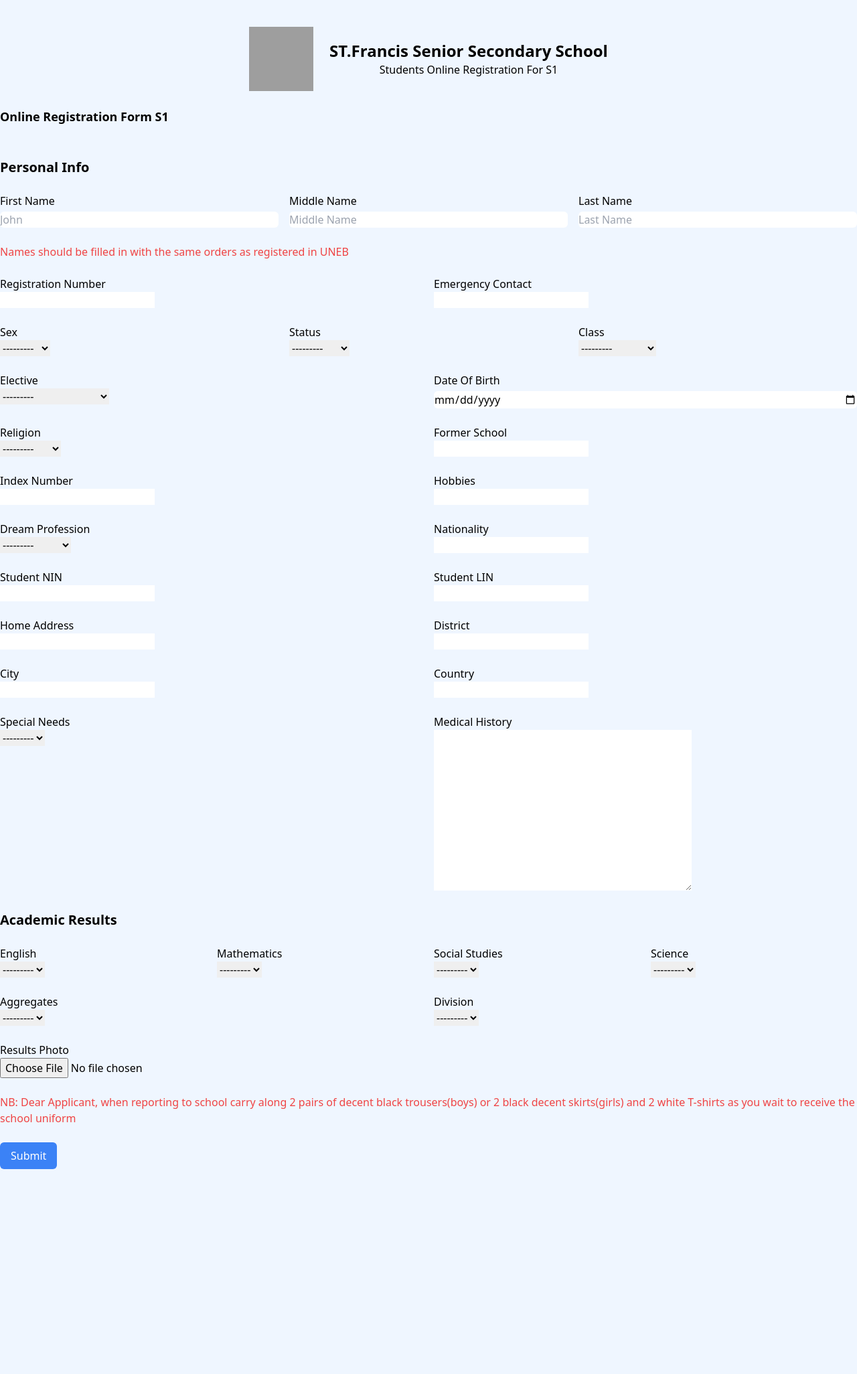
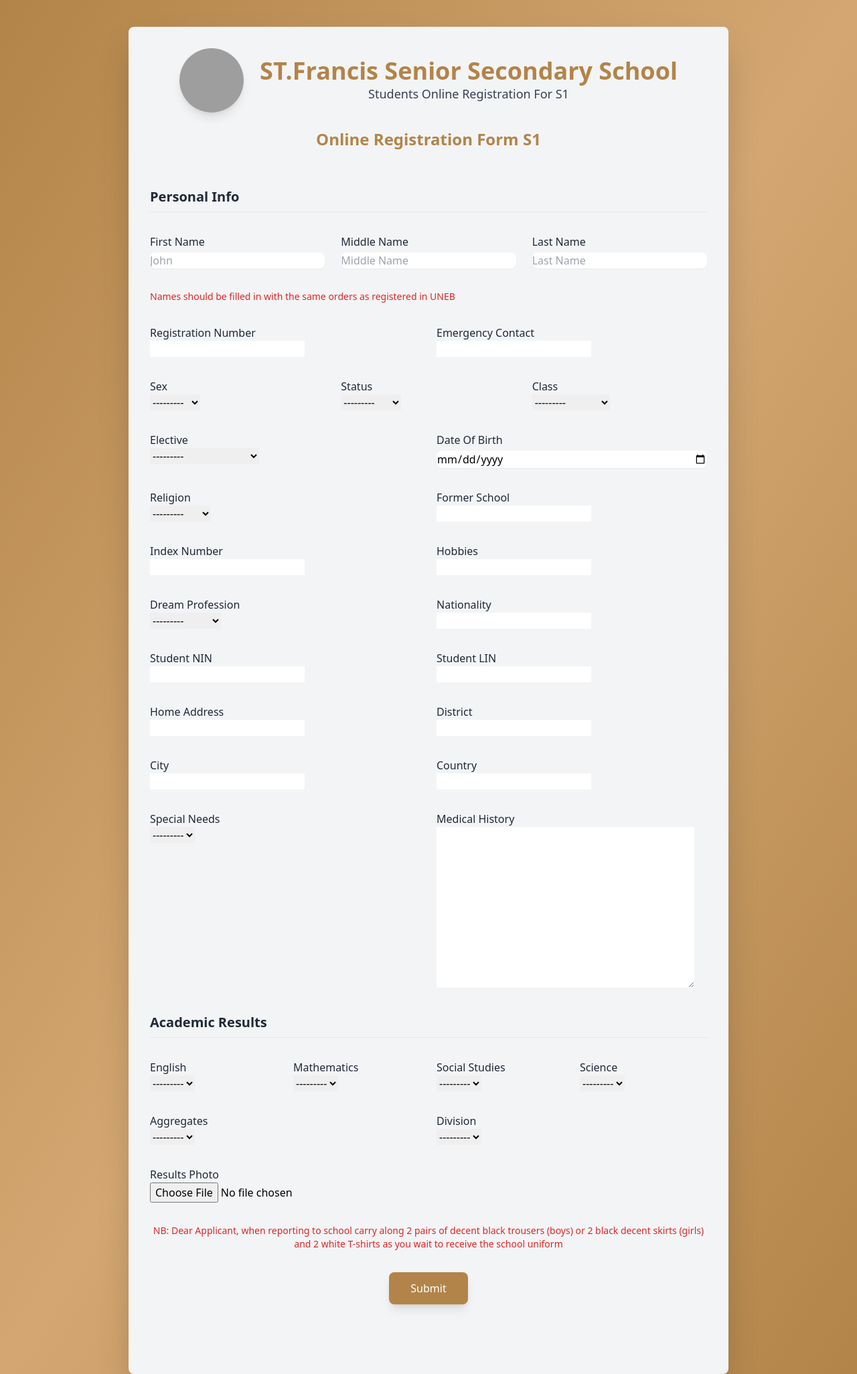
Before and after one commit to kalosius/Octo-Engine, a Django app: page /seniorone/auth/register in a window 1280 px wide. Shown: the whole page at 67% size. Before the commit the page ends 1746 px from the top, so only its background shows below. Run offline with Django 5.2, Linux system fonts and the light colour scheme; some libraries are stand-ins or nearby versions; grey boxes are pictures that could not be loaded.

Commit message:
Contact form design

```diff
--- a/schoolapp/templates/auth/formoneregister.html
+++ b/schoolapp/templates/auth/formoneregister.html
@@ -8,179 +8,181 @@
     <script src="https://cdn.tailwindcss.com"></script>
 </head>
 
-<body class="bg-blue-50">
-    <div class="container mx-auto mt-10">
+<body class="bg-gradient-to-br from-[#b28449] via-[#d4a772] to-[#b28449] min-h-screen flex items-center justify-center">
+    <div class="container mx-auto mt-10 p-8 bg-gray-100 shadow-2xl rounded-lg max-w-4xl">
         <center>
             <div class="flex justify-center items-center">
-                <img src="https://stfranciss.netlify.app/th.png" alt="" class="w-24 h-24">
+                <img src="https://stfranciss.netlify.app/th.png" alt="School Logo" class="w-24 h-24 rounded-full shadow-lg">
                 <div class="ml-6 text-center">
-                    <h2 class="text-2xl font-bold">ST.Francis Senior Secondary School</h2>
-                    <p>Students Online Registration For S1</p>
+                    <h2 class="text-4xl font-extrabold text-[#b28449]">ST.Francis Senior Secondary School</h2>
+                    <p class="text-gray-700 text-lg">Students Online Registration For S1</p>
                 </div>
             </div>
         </center>
 
         <br>
-        <h5 class="text-lg font-semibold">Online Registration Form S1</h5><br>
-        <form id="registrationForm" method="POST" enctype="multipart/form-data" class="space-y-6">
+        <h5 class="text-2xl font-semibold text-[#b28449] text-center">Online Registration Form S1</h5><br>
+        <form id="registrationForm" method="POST" enctype="multipart/form-data" class="space-y-8">
             {% csrf_token %}
-            <h3 class="text-xl font-semibold">Personal Info</h3>
-            <div class="grid grid-cols-1 md:grid-cols-3 gap-4">
+            <h3 class="text-xl font-semibold text-gray-800 border-b pb-2">Personal Info</h3>
+            <div class="grid grid-cols-1 md:grid-cols-3 gap-6">
                 <div>
-                    <label for="id_first_name" class="block font-medium">First Name</label>
-                    <input type="text" id="id_first_name" name="first_name" class="form-input mt-1 block w-full border-gray-300 rounded-md" placeholder="John" required>
+                    <label for="id_first_name" class="block font-medium text-gray-800">First Name</label>
+                    <input type="text" id="id_first_name" name="first_name" class="form-input mt-1 block w-full border-gray-300 rounded-lg shadow-sm focus:ring-blue-500 focus:border-blue-500" placeholder="John" required>
                 </div>
                 <div>
-                    <label for="id_middle_name" class="block font-medium">Middle Name</label>
-                    <input type="text" id="id_middle_name" name="middle_name" class="form-input mt-1 block w-full border-gray-300 rounded-md" placeholder="Middle Name">
+                    <label for="id_middle_name" class="block font-medium text-gray-800">Middle Name</label>
+                    <input type="text" id="id_middle_name" name="middle_name" class="form-input mt-1 block w-full border-gray-300 rounded-lg shadow-sm focus:ring-blue-500 focus:border-blue-500" placeholder="Middle Name">
                 </div>
                 <div>
-                    <label for="id_last_name" class="block font-medium">Last Name</label>
-                    <input type="text" id="id_last_name" name="last_name" class="form-input mt-1 block w-full border-gray-300 rounded-md" placeholder="Last Name" required>
+                    <label for="id_last_name" class="block font-medium text-gray-800">Last Name</label>
+                    <input type="text" id="id_last_name" name="last_name" class="form-input mt-1 block w-full border-gray-300 rounded-lg shadow-sm focus:ring-blue-500 focus:border-blue-500" placeholder="Last Name" required>
                 </div>
             </div>
-            <p class="text-red-500">Names should be filled in with the same orders as registered in UNEB</p>
-            <div class="grid grid-cols-1 md:grid-cols-2 gap-4">
+            <p class="text-sm text-red-600 mt-2">Names should be filled in with the same orders as registered in UNEB</p>
+            <div class="grid grid-cols-1 md:grid-cols-2 gap-6">
                 <div>
-                    <label for="id_reg_no" class="block font-medium">Registration Number</label>
+                    <label for="id_reg_no" class="block font-medium text-gray-800">Registration Number</label>
                     {{ form.reg_no }}
                 </div>
                 <div>
-                    <label for="id_emergency_contact" class="block font-medium">Emergency Contact</label>
+                    <label for="id_emergency_contact" class="block font-medium text-gray-800">Emergency Contact</label>
                     {{ form.emergency_contact }}
                 </div>
             </div>
-            <div class="grid grid-cols-1 md:grid-cols-3 gap-4">
+            <div class="grid grid-cols-1 md:grid-cols-3 gap-6">
                 <div>
-                    <label for="id_sex" class="block font-medium">Sex</label>
+                    <label for="id_sex" class="block font-medium text-gray-800">Sex</label>
                     {{ form.sex }}
                 </div>
                 <div>
-                    <label for="id_status" class="block font-medium">Status</label>
+                    <label for="id_status" class="block font-medium text-gray-800">Status</label>
                     {{ form.status }}
                 </div>
                 <div>
-                    <label for="id_cls" class="block font-medium">Class</label>
+                    <label for="id_cls" class="block font-medium text-gray-800">Class</label>
                     {{ form.cls }}
                 </div>
             </div>
-            <div class="grid grid-cols-1 md:grid-cols-2 gap-4">
+            <div class="grid grid-cols-1 md:grid-cols-2 gap-6">
                 <div>
-                    <label for="id_elective" class="block font-medium">Elective</label>
+                    <label for="id_elective" class="block font-medium text-gray-800">Elective</label>
                     {{ form.elective }}
                 </div>
                 <div>
-                    <label for="id_date_of_birth" class="block font-medium">Date Of Birth</label>
-                    <input type="date" id="id_date_of_birth" name="date_of_birth" class="form-input mt-1 block w-full border-gray-300 rounded-md" required>
+                    <label for="id_date_of_birth" class="block font-medium text-gray-800">Date Of Birth</label>
+                    <input type="date" id="id_date_of_birth" name="date_of_birth" class="form-input mt-1 block w-full border-gray-300 rounded-lg shadow-sm focus:ring-blue-500 focus:border-blue-500" required>
                 </div>
             </div>
-            <div class="grid grid-cols-1 md:grid-cols-2 gap-4">
+            <div class="grid grid-cols-1 md:grid-cols-2 gap-6">
                 <div>
-                    <label for="id_religion" class="block font-medium">Religion</label>
+                    <label for="id_religion" class="block font-medium text-gray-800">Religion</label>
                     {{ form.religion }}
                 </div>
                 <div>
-                    <label for="id_former_school" class="block font-medium">Former School</label>
+                    <label for="id_former_school" class="block font-medium text-gray-800">Former School</label>
                     {{ form.former_school }}
                 </div>
             </div>
-            <div class="grid grid-cols-1 md:grid-cols-2 gap-4">
+            <div class="grid grid-cols-1 md:grid-cols-2 gap-6">
                 <div>
-                    <label for="id_index_no" class="block font-medium">Index Number</label>
+                    <label for="id_index_no" class="block font-medium text-gray-800">Index Number</label>
                     {{ form.index_no }}
                 </div>
                 <div>
-                    <label for="id_hobbies" class="block font-medium">Hobbies</label>
+                    <label for="id_hobbies" class="block font-medium text-gray-800">Hobbies</label>
                     {{ form.hobbies }}
                 </div>
             </div>
-            <div class="grid grid-cols-1 md:grid-cols-2 gap-4">
+            <div class="grid grid-cols-1 md:grid-cols-2 gap-6">
                 <div>
-                    <label for="id_dream_profession" class="block font-medium">Dream Profession</label>
+                    <label for="id_dream_profession" class="block font-medium text-gray-800">Dream Profession</label>
                     {{ form.dream_profession }}
                 </div>
                 <div>
-                    <label for="id_nationality" class="block font-medium">Nationality</label>
+                    <label for="id_nationality" class="block font-medium text-gray-800">Nationality</label>
                     {{ form.nationality }}
                 </div>
             </div>
-            <div class="grid grid-cols-1 md:grid-cols-2 gap-4">
+            <div class="grid grid-cols-1 md:grid-cols-2 gap-6">
                 <div>
-                    <label for="id_student_nin" class="block font-medium">Student NIN</label>
+                    <label for="id_student_nin" class="block font-medium text-gray-800">Student NIN</label>
                     {{ form.student_nin }}
                 </div>
                 <div>
-                    <label for="id_student_lin" class="block font-medium">Student LIN</label>
+                    <label for="id_student_lin" class="block font-medium text-gray-800">Student LIN</label>
                     {{ form.student_lin }}
                 </div>
             </div>
-            <div class="grid grid-cols-1 md:grid-cols-2 gap-4">
+            <div class="grid grid-cols-1 md:grid-cols-2 gap-6">
                 <div>
-                    <label for="id_home_address" class="block font-medium">Home Address</label>
+                    <label for="id_home_address" class="block font-medium text-gray-800">Home Address</label>
                     {{ form.home_address }}
                 </div>
                 <div>
-                    <label for="id_district" class="block font-medium">District</label>
+                    <label for="id_district" class="block font-medium text-gray-800">District</label>
                     {{ form.district }}
                 </div>
             </div>
-            <div class="grid grid-cols-1 md:grid-cols-2 gap-4">
+            <div class="grid grid-cols-1 md:grid-cols-2 gap-6">
                 <div>
-                    <label for="id_city" class="block font-medium">City</label>
+                    <label for="id_city" class="block font-medium text-gray-800">City</label>
                     {{ form.city }}
                 </div>
                 <div>
-                    <label for="id_country" class="block font-medium">Country</label>
+                    <label for="id_country" class="block font-medium text-gray-800">Country</label>
                     {{ form.country }}
                 </div>
             </div>
-            <div class="grid grid-cols-1 md:grid-cols-2 gap-4">
+            <div class="grid grid-cols-1 md:grid-cols-2 gap-6">
                 <div>
-                    <label for="id_special_needs" class="block font-medium">Special Needs</label>
+                    <label for="id_special_needs" class="block font-medium text-gray-800">Special Needs</label>
                     {{ form.special_needs }}
                 </div>
                 <div>
-                    <label for="id_medical_history" class="block font-medium">Medical History</label>
+                    <label for="id_medical_history" class="block font-medium text-gray-800">Medical History</label>
                     {{ form.medical_history }}
                 </div>
             </div>
 
-            <h3 class="text-xl font-semibold">Academic Results</h3>
-            <div class="grid grid-cols-1 md:grid-cols-4 gap-4">
+            <h3 class="text-xl font-semibold text-gray-800 border-b pb-2">Academic Results</h3>
+            <div class="grid grid-cols-1 md:grid-cols-4 gap-6">
                 <div>
-                    <label for="id_english" class="block font-medium">English</label>
+                    <label for="id_english" class="block font-medium text-gray-800">English</label>
                     {{ form.english }}
                 </div>
                 <div>
-                    <label for="id_mathematics" class="block font-medium">Mathematics</label>
+                    <label for="id_mathematics" class="block font-medium text-gray-800">Mathematics</label>
                     {{ form.mathematics }}
                 </div>
                 <div>
-                    <label for="id_social_studies" class="block font-medium">Social Studies</label>
+                    <label for="id_social_studies" class="block font-medium text-gray-800">Social Studies</label>
                     {{ form.social_studies }}
                 </div>
                 <div>
-                    <label for="id_science" class="block font-medium">Science</label>
+                    <label for="id_science" class="block font-medium text-gray-800">Science</label>
                     {{ form.science }}
                 </div>
             </div>
-            <div class="grid grid-cols-1 md:grid-cols-2 gap-4">
+            <div class="grid grid-cols-1 md:grid-cols-2 gap-6">
                 <div>
-                    <label for="id_aggregates" class="block font-medium">Aggregates</label>
+                    <label for="id_aggregates" class="block font-medium text-gray-800">Aggregates</label>
                     {{ form.aggregates }}
                 </div>
                 <div>
-                    <label for="id_division" class="block font-medium">Division</label>
+                    <label for="id_division" class="block font-medium text-gray-800">Division</label>
                     {{ form.division }}
                 </div>
             </div>
             <div>
-                <label for="id_results_photo" class="block font-medium">Results Photo</label>
+                <label for="id_results_photo" class="block font-medium text-gray-800">Results Photo</label>
                 {{ form.results_photo }}
             </div>
 
-            <h6 class="text-red-500">NB: Dear Applicant, when reporting to school carry along 2 pairs of decent black trousers(boys) or 2 black decent skirts(girls) and 2 white T-shirts as you wait to receive the school uniform</h6>
-            <button type="submit" class="bg-blue-500 text-white px-4 py-2 rounded-md hover:bg-blue-600">Submit</button>
+            <h6 class="text-sm text-red-600 mt-4 text-center">NB: Dear Applicant, when reporting to school carry along 2 pairs of decent black trousers (boys) or 2 black decent skirts (girls) and 2 white T-shirts as you wait to receive the school uniform</h6>
+            <div class="flex justify-center">
+                <button type="submit" class="bg-[#b28449] text-white px-8 py-3 rounded-lg shadow-lg hover:bg-[#b28449] focus:ring-4 focus:ring-blue-400 focus:ring-opacity-50">Submit</button>
+            </div>
         </form>
         <br><br><br>
     </div>
--- a/schoolapp/templates/base.html
+++ b/schoolapp/templates/base.html
@@ -313,7 +313,7 @@
                   </div>
               </a>
               <div class="flex items-center lg:order-2">
-                  <a href="https://register-ylyd.onrender.com/" class="text-white bg-[#b28449] hover:bg-yellow-500 focus:ring-4 focus:ring-blue-300 font-medium rounded-lg text-sm px-5 py-2.5 mr-2 focus:outline-none transition duration-300 hidden md:inline-block">
+                  <a href="{% url 'formoneregister' %}" class="text-white bg-[#b28449] hover:bg-yellow-500 focus:ring-4 focus:ring-blue-300 font-medium rounded-lg text-sm px-5 py-2.5 mr-2 focus:outline-none transition duration-300 hidden md:inline-block">
                       Apply Now  →
                   </a>
                   <button data-collapse-toggle="mobile-menu-2" type="button" class="inline-flex items-center p-2 ml-1 text-sm text-gray-500 rounded-lg lg:hidden hover:bg-gray-100 focus:outline-none focus:ring-2 focus:ring-gray-200" aria-controls="mobile-menu-2" aria-expanded="false">
```
